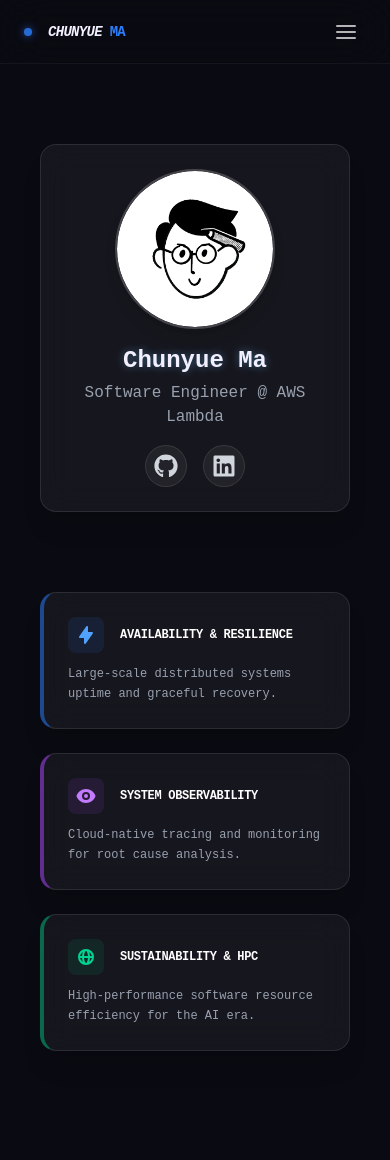
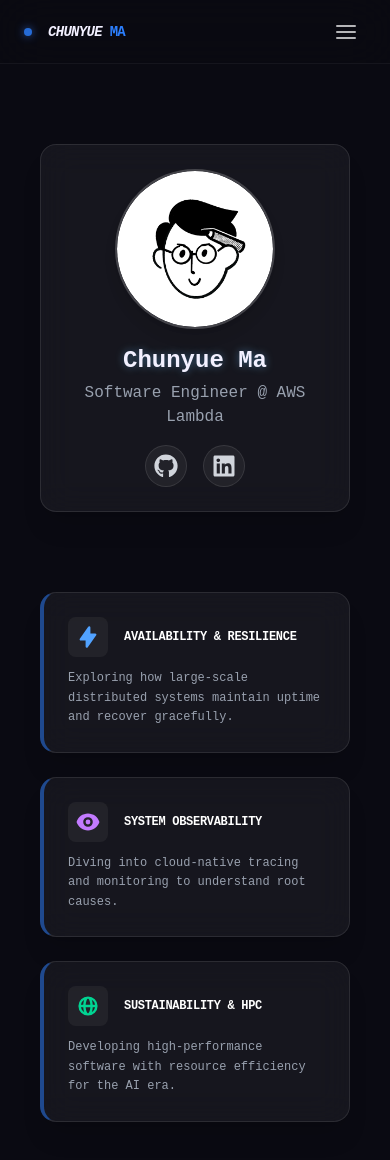
Before and after one commit to chunyuema/chunyuema.github.io, a Next.js app: page / in a window 390 px wide. Shown: the top 1160 px of the page. Built offline with nearby package versions, Linux system fonts and the light colour scheme.

Commit message:
feat: make the pillars clickable #54

```diff
--- a/src/components/sections/AboutMe.tsx
+++ b/src/components/sections/AboutMe.tsx
@@ -1,8 +1,51 @@
-import React from "react";
+import React, { useState } from "react";
 import NameCard from "../ui/NameCard";
-import { HiLightningBolt, HiEye, HiGlobeAlt } from "react-icons/hi";
+import { HiLightningBolt, HiEye, HiGlobeAlt, HiX } from "react-icons/hi";
 
-const AboutMe: React.FC = () => (
+interface PillarData {
+    id: string;
+    title: string;
+    description: string;
+    longDescription: string;
+    icon: React.ReactNode;
+    color: string;
+    glowColor: string;
+}
+
+const AboutMe: React.FC = () => {
+    const [selectedPillar, setSelectedPillar] = useState<PillarData | null>(null);
+
+    const pillars: PillarData[] = [
+        {
+            id: "availability",
+            title: "Availability & Resilience",
+            description: "Exploring how large-scale distributed systems maintain uptime and recover gracefully.",
+            longDescription: "In the world of distributed systems, failure is inevitable. My focus is on designing architectures that don't just survive failures but thrive in spite of them. This involves deep dives into load balancing, fault tolerance, and automated recovery mechanisms that ensure services remain available to users even when individual components fail.",
+            icon: <HiLightningBolt className="w-6 h-6" />,
+            color: "text-blue-400",
+            glowColor: "rgba(59,130,246,0.2)"
+        },
+        {
+            id: "observability",
+            title: "System Observability",
+            description: "Diving into cloud-native tracing and monitoring to understand root causes.",
+            longDescription: "You cannot fix what you cannot see. System observability is about creating transparency in complex software stacks. I work with tracing, metrics, and logging to build a comprehensive picture of system health, enabling faster root cause analysis and proactive issue resolution in high-traffic production environments.",
+            icon: <HiEye className="w-6 h-6" />,
+            color: "text-purple-400",
+            glowColor: "rgba(168,85,247,0.2)"
+        },
+        {
+            id: "sustainability",
+            title: "Sustainability & HPC",
+            description: "Developing high-performance software with resource efficiency for the AI era.",
+            longDescription: "As the demand for compute grows, so does its environmental impact. My work in Green Engineering focuses on optimizing high-performance software to deliver maximum output with minimum energy consumption. This involves algorithmic efficiency, resource management, and hardware-aware programming to build sustainable technology for the future.",
+            icon: <HiGlobeAlt className="w-6 h-6" />,
+            color: "text-emerald-400",
+            glowColor: "rgba(16,185,129,0.2)"
+        }
+    ];
+
+    return (
         <div className="container mx-auto mb-24 px-4 max-w-[1200px]">
             {/* ======= HERO SECTION: Side-by-Side Layout ======= */}
             <div className="relative min-h-[700px] flex items-center py-12">
@@ -21,87 +64,119 @@ const AboutMe: React.FC = () => (
 
                     {/* Right: Floating Bubbles (Desktop) */}
                     <div className="hidden lg:block lg:col-span-7 relative h-[600px] w-full">
-                    {/* Bubble 1: Availability & Resilience */}
-                    <div className="absolute top-[5%] left-[10%] animate-float pointer-events-auto transition-all duration-300 hover:z-40">
-                        <div className="glass-panel p-6 w-72 border-l-4 border-l-blue-500/50 hover:bg-white/[0.1] hover:scale-105 hover:shadow-[0_0_25px_rgba(59,130,246,0.2)] hover:border-l-blue-400 cursor-pointer transition-all duration-300 group">
-                            <div className="p-3 rounded-xl bg-blue-500/10 text-blue-400 w-fit mb-4 group-hover:scale-110 group-hover:bg-blue-500/20 transition-transform">
-                                <HiLightningBolt className="w-6 h-6" />
+                        {pillars.map((pillar, index) => {
+                            const animations = ["animate-float", "animate-float-delayed", "animate-float-slow"];
+                            const positions = [
+                                "top-[5%] left-[10%]",
+                                "top-[35%] right-[5%]",
+                                "bottom-[5%] left-[15%]"
+                            ];
+                            const widths = ["w-72", "w-72", "w-80"];
+                            const borderColors = ["border-l-blue-500/50", "border-l-purple-500/50", "border-l-emerald-500/50"];
+                            const hoverBorders = ["hover:border-l-blue-400", "hover:border-l-purple-400", "hover:border-l-emerald-400"];
+
+                            return (
+                                <div
+                                    key={pillar.id}
+                                    className={`absolute ${positions[index]} ${animations[index]} pointer-events-auto transition-all duration-300 hover:z-40`}
+                                    onClick={() => setSelectedPillar(pillar)}
+                                >
+                                    <div className={`glass-panel p-6 ${widths[index]} border-l-4 ${borderColors[index]} hover:bg-white/[0.1] hover:scale-105 cursor-pointer transition-all duration-300 group`}
+                                         style={{'--glow-color': pillar.glowColor} as any}
+                                         className={`glass-panel p-6 ${widths[index]} border-l-4 ${borderColors[index]} hover:bg-white/[0.1] hover:scale-105 hover:shadow-[0_0_25px_var(--glow-color)] ${hoverBorders[index]} cursor-pointer transition-all duration-300 group`}
+                                    >
+                                        <div className={`p-3 rounded-xl bg-white/5 ${pillar.color} w-fit mb-4 group-hover:scale-110 group-hover:bg-white/10 transition-transform`}>
+                                            {pillar.icon}
                                         </div>
-                            <h4 className="text-white font-bold mb-2 uppercase tracking-tight text-sm group-hover:text-blue-300 transition-colors">Availability & Resilience</h4>
+                                        <h4 className={`text-white font-bold mb-2 uppercase tracking-tight text-sm group-hover:${pillar.color} transition-colors`}>
+                                            {pillar.title}
+                                        </h4>
                                         <p className="text-gray-400 text-xs leading-relaxed group-hover:text-gray-300 transition-colors">
-                                Exploring how large-scale distributed systems maintain uptime and recover gracefully.
+                                            {pillar.description}
+                                        </p>
+                                    </div>
+                                </div>
+                            );
+                        })}
+                    </div>
+
+                    {/* Bubbles for Mobile / Tablet */}
+                    <div className="lg:hidden col-span-1 grid grid-cols-1 md:grid-cols-3 gap-6 mt-8 w-full">
+                        {pillars.map((pillar) => (
+                            <div
+                                key={pillar.id}
+                                className="glass-panel p-6 border-l-4 border-l-blue-500/50 active:scale-95 transition-all cursor-pointer"
+                                onClick={() => setSelectedPillar(pillar)}
+                            >
+                                <div className="flex items-center gap-4 mb-3">
+                                    <div className={`p-2 rounded-lg bg-white/5 ${pillar.color}`}>
+                                        {pillar.icon}
+                                    </div>
+                                    <h4 className="text-white font-bold uppercase tracking-tight text-xs">{pillar.title}</h4>
+                                </div>
+                                <p className="text-gray-400 text-xs leading-relaxed">
+                                    {pillar.description}
+                                </p>
+                            </div>
+                        ))}
+                    </div>
+                </div>
+            </div>
+
+            {/* ======= MODAL OVERLAY ======= */}
+            {selectedPillar && (
+                <div className="fixed inset-0 z-[100] flex items-center justify-center p-4">
+                    {/* Backdrop */}
+                    <div
+                        className="absolute inset-0 bg-black/60 backdrop-blur-md transition-opacity"
+                        onClick={() => setSelectedPillar(null)}
+                    />
+
+                    {/* Modal Content */}
+                    <div className="relative glass-panel max-w-2xl w-full p-8 md:p-12 border-t-4 border-t-white/20 animate-in fade-in zoom-in duration-300">
+                        <button
+                            onClick={() => setSelectedPillar(null)}
+                            className="absolute top-6 right-6 p-2 rounded-full bg-white/5 hover:bg-white/10 text-gray-400 hover:text-white transition-all"
+                        >
+                            <HiX className="w-6 h-6" />
+                        </button>
+
+                        <div className="flex flex-col gap-6">
+                            <div className={`p-4 rounded-2xl bg-white/5 ${selectedPillar.color} w-fit`}>
+                                {React.cloneElement(selectedPillar.icon as React.ReactElement, { className: "w-10 h-10" })}
+                            </div>
+
+                            <div>
+                                <h3 className="text-2xl md:text-3xl font-bold text-white mb-2 uppercase tracking-tight">
+                                    {selectedPillar.title}
+                                </h3>
+                                <div className="h-1 w-20 bg-gradient-to-r from-blue-500 to-transparent rounded-full mb-6" />
+
+                                <p className="text-gray-200 text-lg leading-relaxed mb-6 italic">
+                                    "{selectedPillar.description}"
+                                </p>
+
+                                <div className="prose prose-invert max-w-none">
+                                    <p className="text-gray-400 leading-relaxed">
+                                        {selectedPillar.longDescription}
                                     </p>
                                 </div>
                             </div>
 
-                    {/* Bubble 2: System Observability */}
-                    <div className="absolute top-[35%] right-[5%] animate-float-delayed pointer-events-auto transition-all duration-300 hover:z-40">
-                        <div className="glass-panel p-6 w-72 border-l-4 border-l-purple-500/50 hover:bg-white/[0.1] hover:scale-105 hover:shadow-[0_0_25px_rgba(168,85,247,0.2)] hover:border-l-purple-400 cursor-pointer transition-all duration-300 group">
-                            <div className="p-3 rounded-xl bg-purple-500/10 text-purple-400 w-fit mb-4 group-hover:scale-110 group-hover:bg-purple-500/20 transition-transform">
-                                <HiEye className="w-6 h-6" />
-                            </div>
-                            <h4 className="text-white font-bold mb-2 uppercase tracking-tight text-sm group-hover:text-purple-300 transition-colors">System Observability</h4>
-                            <p className="text-gray-400 text-xs leading-relaxed group-hover:text-gray-300 transition-colors">
-                                Diving into cloud-native tracing and monitoring to understand root causes.
-                            </p>
-                        </div>
-                    </div>
-
-                    {/* Bubble 3: Sustainability & HPC */}
-                    <div className="absolute bottom-[5%] left-[15%] animate-float-slow pointer-events-auto transition-all duration-300 hover:z-40">
-                        <div className="glass-panel p-6 w-80 border-l-4 border-l-emerald-500/50 hover:bg-white/[0.1] hover:scale-105 hover:shadow-[0_0_25px_rgba(16,185,129,0.2)] hover:border-l-emerald-400 cursor-pointer transition-all duration-300 group">
-                            <div className="p-3 rounded-xl bg-emerald-500/10 text-emerald-400 w-fit mb-4 group-hover:scale-110 group-hover:bg-emerald-500/20 transition-transform">
-                                <HiGlobeAlt className="w-6 h-6" />
-                            </div>
-                            <h4 className="text-white font-bold mb-2 uppercase tracking-tight text-sm group-hover:text-emerald-300 transition-colors">Sustainability & HPC</h4>
-                            <p className="text-gray-400 text-xs leading-relaxed group-hover:text-gray-300 transition-colors">
-                                Developing high-performance software with resource efficiency for the AI era.
-                            </p>
-                        </div>
-                    </div>
-                </div>
-
-                {/* Bubbles for Mobile / Tablet */}
-                <div className="lg:hidden col-span-1 grid grid-cols-1 md:grid-cols-3 gap-6 mt-8 w-full">
-                    <div className="glass-panel p-6 border-l-4 border-l-blue-500/50 active:scale-95 transition-all">
-                        <div className="flex items-center gap-4 mb-3">
-                            <div className="p-2 rounded-lg bg-blue-500/10 text-blue-400">
-                                <HiLightningBolt className="w-5 h-5" />
-                            </div>
-                            <h4 className="text-white font-bold uppercase tracking-tight text-xs">Availability & Resilience</h4>
-                        </div>
-                        <p className="text-gray-400 text-xs leading-relaxed">
-                            Large-scale distributed systems uptime and graceful recovery.
-                        </p>
-                    </div>
-
-                    <div className="glass-panel p-6 border-l-4 border-l-purple-500/50 active:scale-95 transition-all">
-                        <div className="flex items-center gap-4 mb-3">
-                            <div className="p-2 rounded-lg bg-purple-500/10 text-purple-400">
-                                <HiEye className="w-5 h-5" />
-                            </div>
-                            <h4 className="text-white font-bold uppercase tracking-tight text-xs">System Observability</h4>
-                        </div>
-                        <p className="text-gray-400 text-xs leading-relaxed">
-                            Cloud-native tracing and monitoring for root cause analysis.
-                        </p>
-                    </div>
-
-                    <div className="glass-panel p-6 border-l-4 border-l-emerald-500/50 active:scale-95 transition-all">
-                        <div className="flex items-center gap-4 mb-3">
-                            <div className="p-2 rounded-lg bg-emerald-500/10 text-emerald-400">
-                                <HiGlobeAlt className="w-5 h-5" />
-                            </div>
-                            <h4 className="text-white font-bold uppercase tracking-tight text-xs">Sustainability & HPC</h4>
-                        </div>
-                        <p className="text-gray-400 text-xs leading-relaxed">
-                            High-performance software resource efficiency for the AI era.
-                        </p>
+                            <div className="mt-4 pt-6 border-t border-white/10 flex justify-end">
+                                <button
+                                    onClick={() => setSelectedPillar(null)}
+                                    className="px-6 py-2 rounded-full bg-blue-500/10 hover:bg-blue-500/20 text-blue-400 font-bold transition-all border border-blue-500/20"
+                                >
+                                    Close Explorer
+                                </button>
                             </div>
                         </div>
                     </div>
                 </div>
+            )}
         </div>
     );
+};
 
 export default AboutMe;
```
Lines whose indentation alone changed are shown as unchanged.
